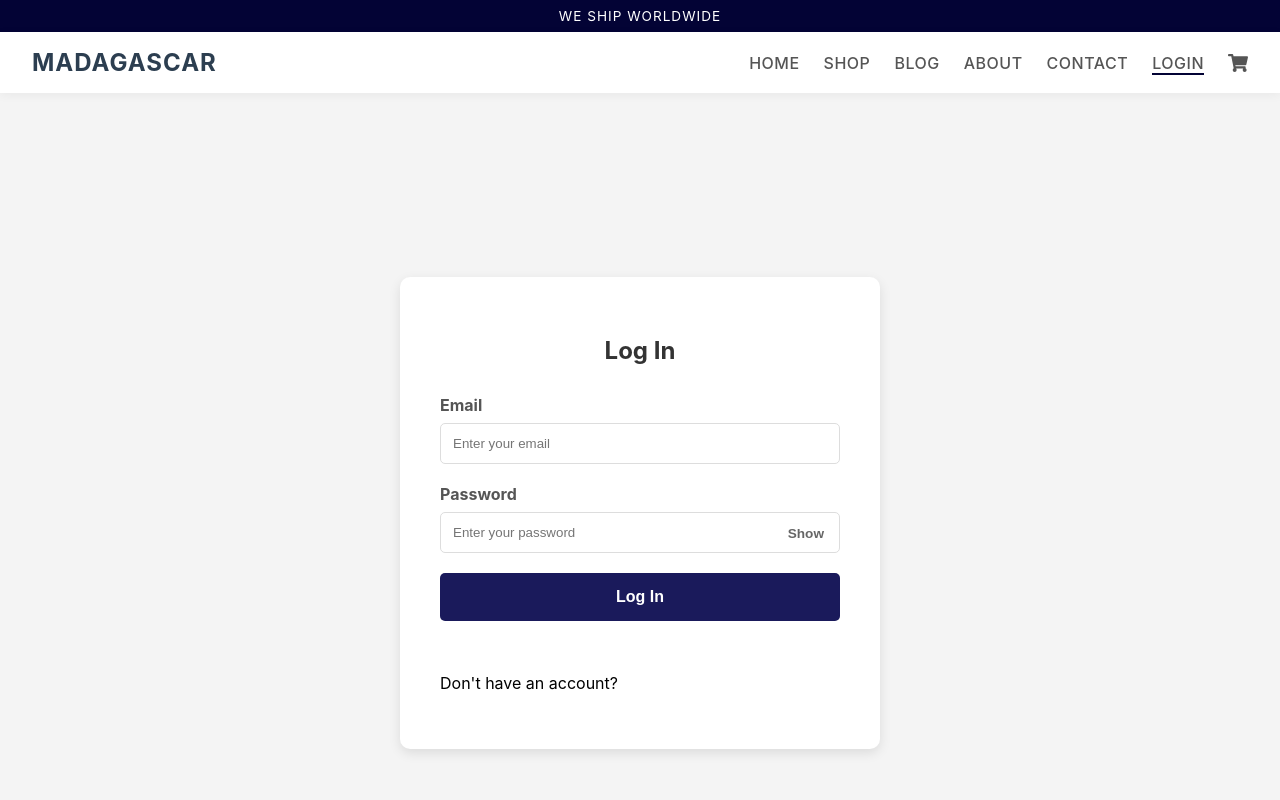
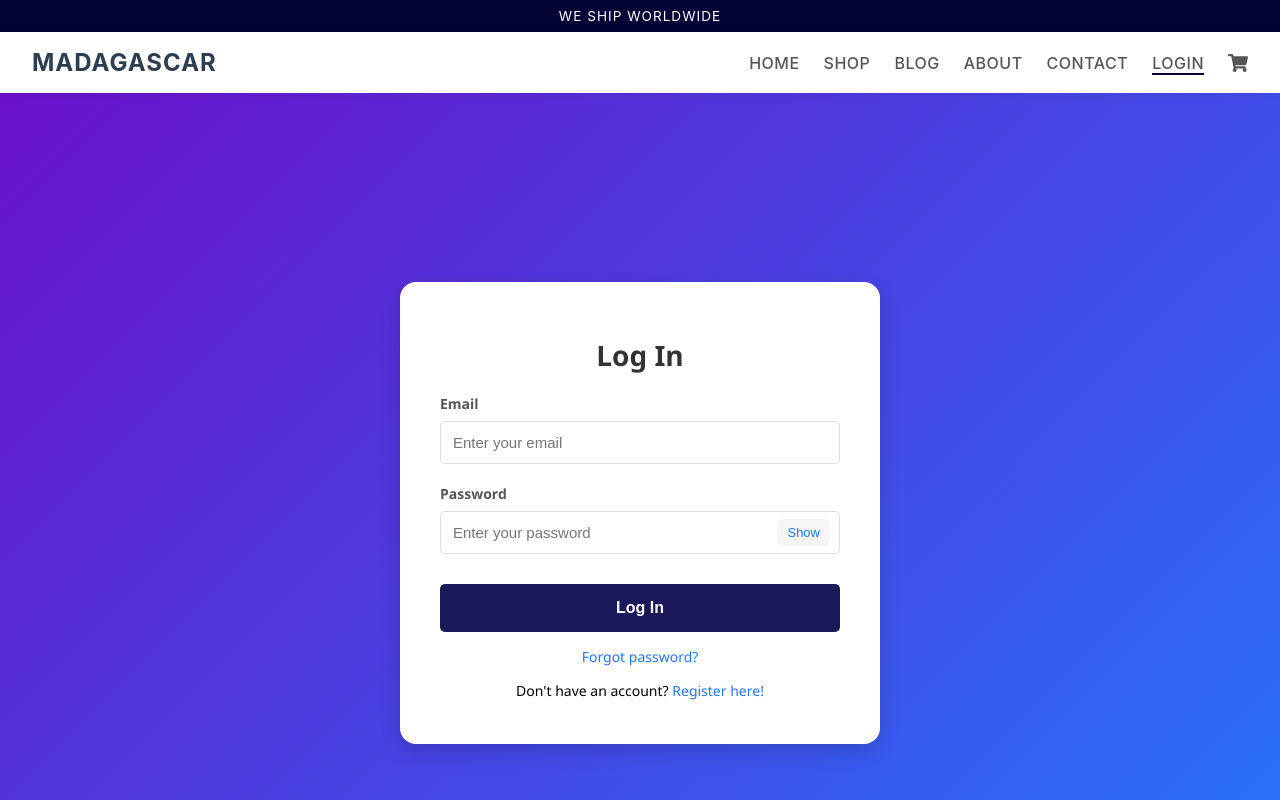
Before and after one commit to arathyrajeesh/ecommerce-project-react, a React (Create React App) app: page /login in a window 1280 px wide. Shown: the top 800 px of the page. Built offline with nearby package versions, Linux system fonts and the light colour scheme.

Commit message:
login style minor chnage

```diff
--- a/src/styles/Login.css
+++ b/src/styles/Login.css
@@ -3,109 +3,114 @@
     justify-content: center;
     align-items: center;
     min-height: 100vh;
+    background: linear-gradient(135deg, #6a11cb, #2575fc);
     padding: 20px;
-    background-color: #f4f4f4;
+    font-family: 'Segoe UI', Tahoma, Geneva, Verdana, sans-serif;
 }
 
 .auth-form {
     background: #fff;
-    padding: 40px;
-    border-radius: 10px;
-    box-shadow: 0 4px 12px rgba(0, 0, 0, 0.1);
-    width: 400px;
+    padding: 30px 40px;
+    border-radius: 16px;
+    box-shadow: 0 8px 20px rgba(0, 0, 0, 0.15);
+    width: 100%;
+    max-width: 400px;
+    text-align: center;
+    animation: fadeInUp 0.6s ease-in-out;
 }
 
 .auth-form h2 {
-    text-align: center;
-    margin-bottom: 30px;
+    margin-bottom: 20px;
+    font-size: 28px;
     color: #333;
 }
 
 .form-group {
     margin-bottom: 20px;
+    text-align: left;
 }
 
 .form-group label {
     display: block;
-    margin-bottom: 8px;
-    color: #555;
-    font-weight: bold;
+    font-size: 14px;
+    font-weight: 600;
+    margin-bottom: 6px;
+    color: #444;
 }
 
 .form-group input {
     width: 100%;
     padding: 12px;
     border: 1px solid #ddd;
-    border-radius: 5px;
-    box-sizing: border-box;
+    border-radius: 10px;
+    font-size: 15px;
+    transition: 0.3s;
 }
 
-.auth-button {
-    width: 100%;
-    padding: 15px;
-    border: none;
-    background-color: #1a1a5b;
-    color: #fff;
-    font-size: 1rem;
-    font-weight: bold;
-    border-radius: 5px;
-    cursor: pointer;
-    transition: background-color 0.3s ease;
+.form-group input:focus {
+    border-color: #2575fc;
+    outline: none;
+    box-shadow: 0 0 6px rgba(37, 117, 252, 0.4);
 }
 
-.auth-button:hover {
-    background-color: #111144;
-}
-
-.auth-link-text {
-    text-align: center;
-    margin-top: 20px;
-    font-size: 0.9rem;
-    color: #555;
-}
-
-.auth-link-text a {
-    color: #1a1a5b;
-    text-decoration: none;
-    font-weight: bold;
-}
-
-.auth-link-text a:hover {
-    text-decoration: underline;
-}
 .password-input-container {
+    display: flex;
+    align-items: center;
     position: relative;
-    width: 100%;
 }
 
 .password-input-container input {
-    width: 100%;
-    padding-right: 40px;
+    flex: 1;
+    padding-right: 90px;
 }
 
 .show-password-button {
     position: absolute;
     right: 10px;
-    top: 50%;
-    transform: translateY(-50%);
-    background: none;
+    padding: 6px 10px;
+    font-size: 13px;
+    background: #f5f5f5;
     border: none;
-    color: #666;
+    border-radius: 6px;
     cursor: pointer;
-    font-size: 0.85rem;
-    font-weight: 600;
-    transition: color 0.2s ease;
+    color: #2575fc;
+    transition: background 0.3s ease;
 }
 
 .show-password-button:hover {
-    color: #000;
+    background: #e2e2e2;
 }
-@media (max-width: 480px) {
-    .auth-form {
-        padding: 20px;
-    }
 
-    .auth-form h2 {
-        font-size: 24px;
-    }
+.auth-button {
+    width: 100%;
+    padding: 14px;
+    background: #2575fc;
+    color: #fff;
+    border: none;
+    border-radius: 12px;
+    font-size: 16px;
+    font-weight: 600;
+    cursor: pointer;
+    transition: background 0.3s ease;
+    margin-top: 10px;
 }
+
+.auth-button:hover {
+    background: #1d5fd6;
+}
+
+.auth-form p {
+    margin-top: 15px;
+    font-size: 14px;
+}
+
+.auth-form a {
+    color: #2575fc;
+    text-decoration: none;
+    font-weight: 500;
+    transition: 0.2s;
+}
+
+.auth-form a:hover {
+    text-decoration: underline;
+}
```
